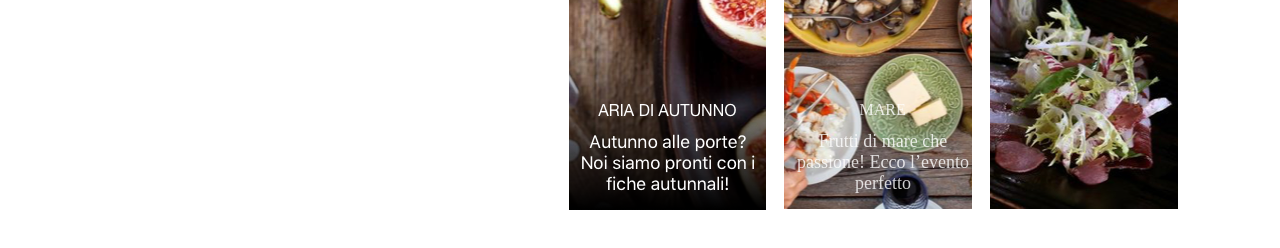
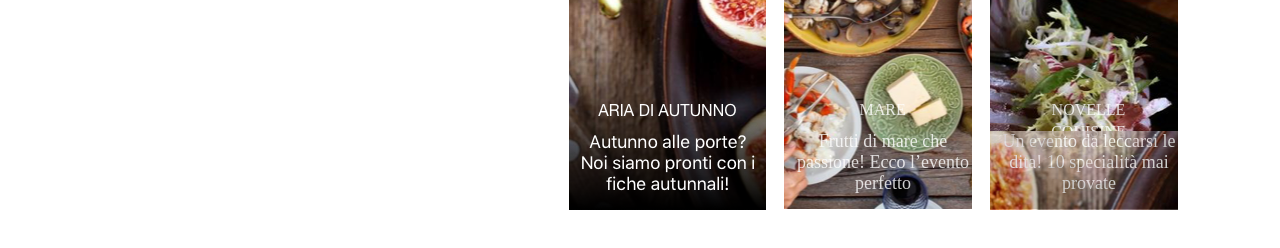
Before and after one commit to evgeniy-20/cooking, a plain HTML site: page index.html in a window 1280 px wide. Shown: the part 756-1004 px from the top of the page. Drawn offline with Linux system fonts and the light colour scheme.

Commit message:
add images with food

```diff
--- a/index.html
+++ b/index.html
@@ -67,7 +67,14 @@
                     </div>
                 </div>
                 <div class="french-fries">
-
+                    <div class="kitchen">
+                        NOVELLE COUISINE
+                    </div>
+                    <div class="evento">
+                        Un evento da leccarsi
+                        le dita! 10 specialità
+                        mai provate
+                    </div>
                 </div>
             </div>
         </div>
--- a/style.css
+++ b/style.css
@@ -114,7 +114,7 @@
     opacity: 0.8;
     text-align: center;
     color: white;
-    padding: 0 0 0 10px;
+    padding: 0 0 16px 10px;
 }
 .french-fries {
     background-image: url("img/rectangle-3.png");
@@ -123,3 +123,22 @@
     object-fit: contain;
     margin: 103px 0 0 18px;
 }
+.kitchen {
+    width: 151px;
+    height: 22px;
+    font-size: 16px;
+    line-height: 1.38;
+    text-align: center;
+    opacity: 0.8;
+    color: white;
+    padding: 263px 0 10px 23px;
+}
+.evento {
+    width: 178px;
+    height: 63px;
+    font-size: 18px;
+    text-align: center;
+    opacity: 0.8;
+    color: white;
+    padding: 0 0 16px 10px;
+}
```
Also changed, not shown: 1 other file.
